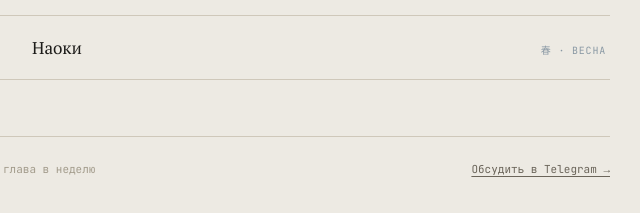
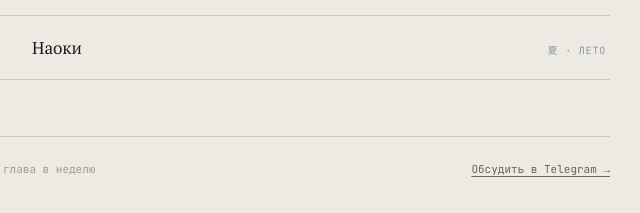
Before and after one commit to hirotamashi/project_tokyo, a plain HTML site: page index.html in a window 1280 px wide. Shown: the part 1307-1520 px from the top of the page, 350-990 px from the left. Drawn offline with Linux system fonts and the light colour scheme.

Commit message:
Update index.html

```diff
--- a/index.html
+++ b/index.html
@@ -364,7 +364,7 @@
         <a href="chapter-11.html">
           <span class="num">11</span>
           <span class="title">Наоки</span>
-          <span class="tag">春 · Весна</span>
+          <span class="tag">夏 · Лето</span>
         </a>
       </li>
 
```
